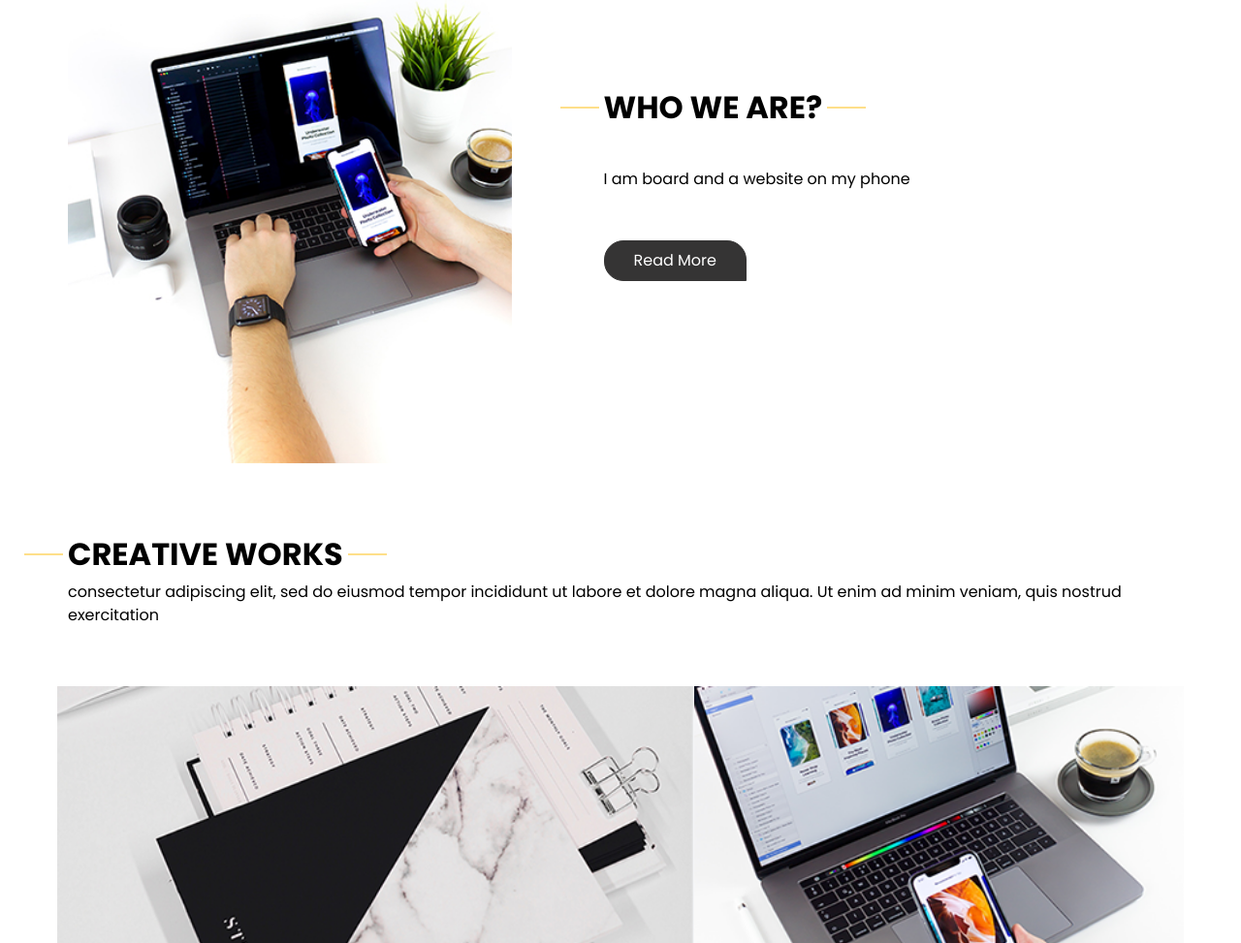
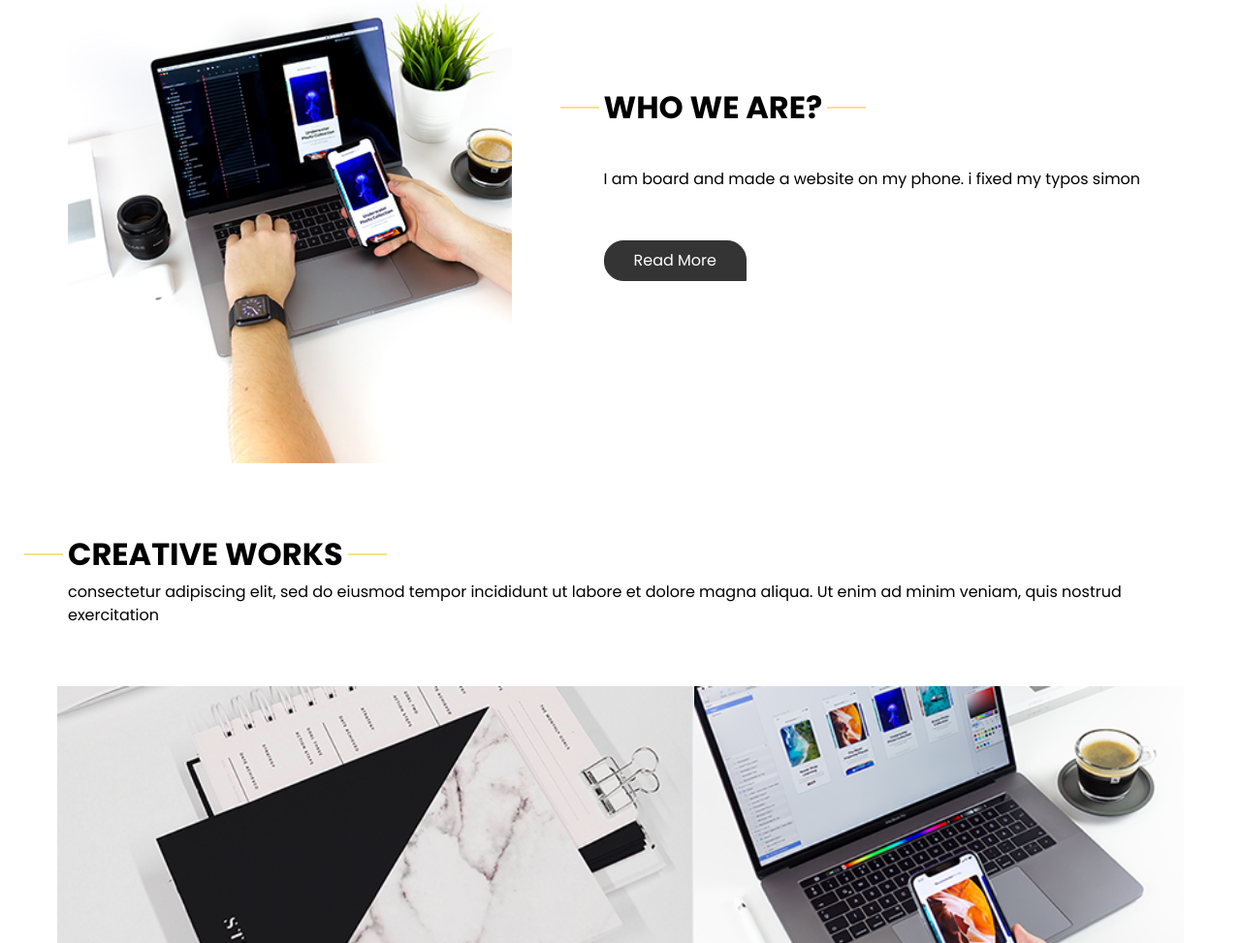
Before and after one commit to Ethan-Geyer/MyWebsite, a plain HTML site: page index.html in a window 1280 px wide. Shown: the part 1359-2332 px from the top of the page at 97% size. Drawn offline with nearby package versions, Linux system fonts and the light colour scheme.

Commit message:
Update index.html

```diff
--- a/index.html
+++ b/index.html
@@ -257,7 +257,7 @@
               </h2>
             </div>
             <p>
-              I am board and a website on my phone
+              I am board and made a website on my phone. i fixed my typos simon
             </p>
             <div>
               <a href="">
```
